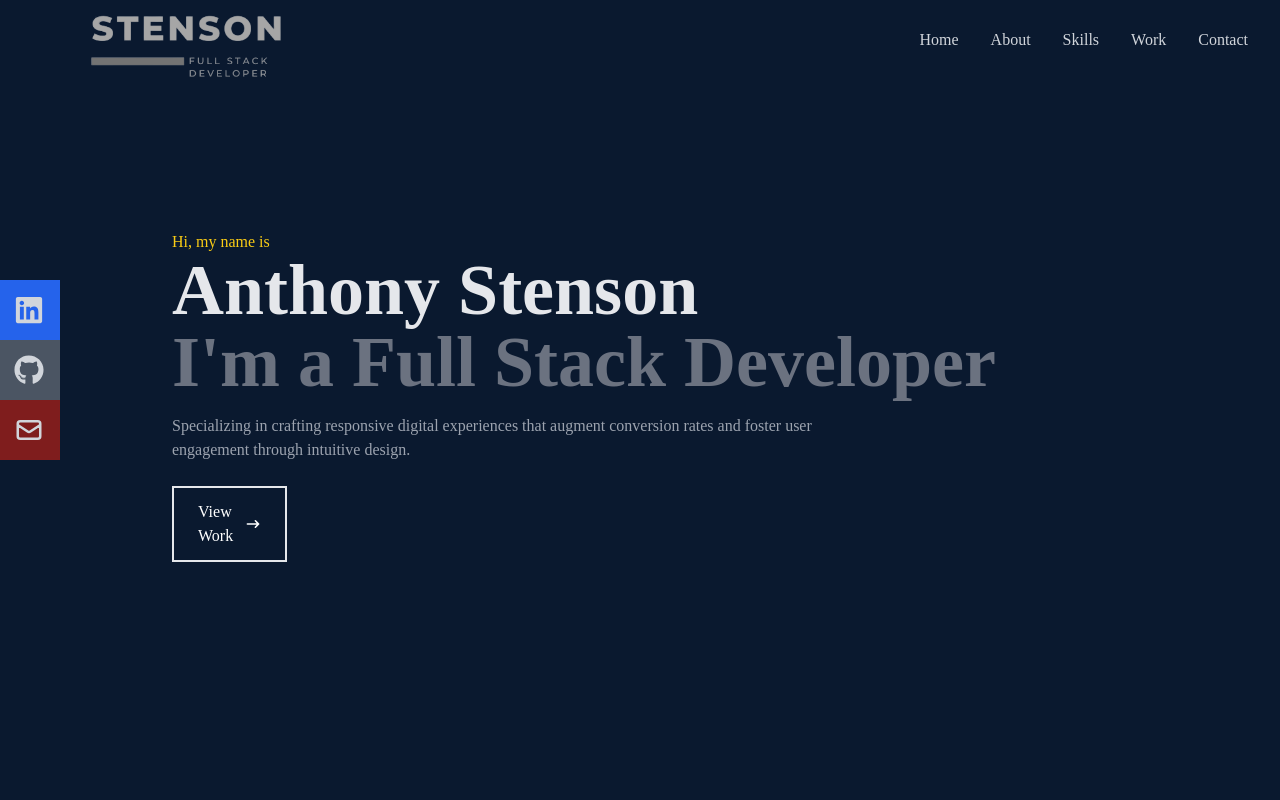
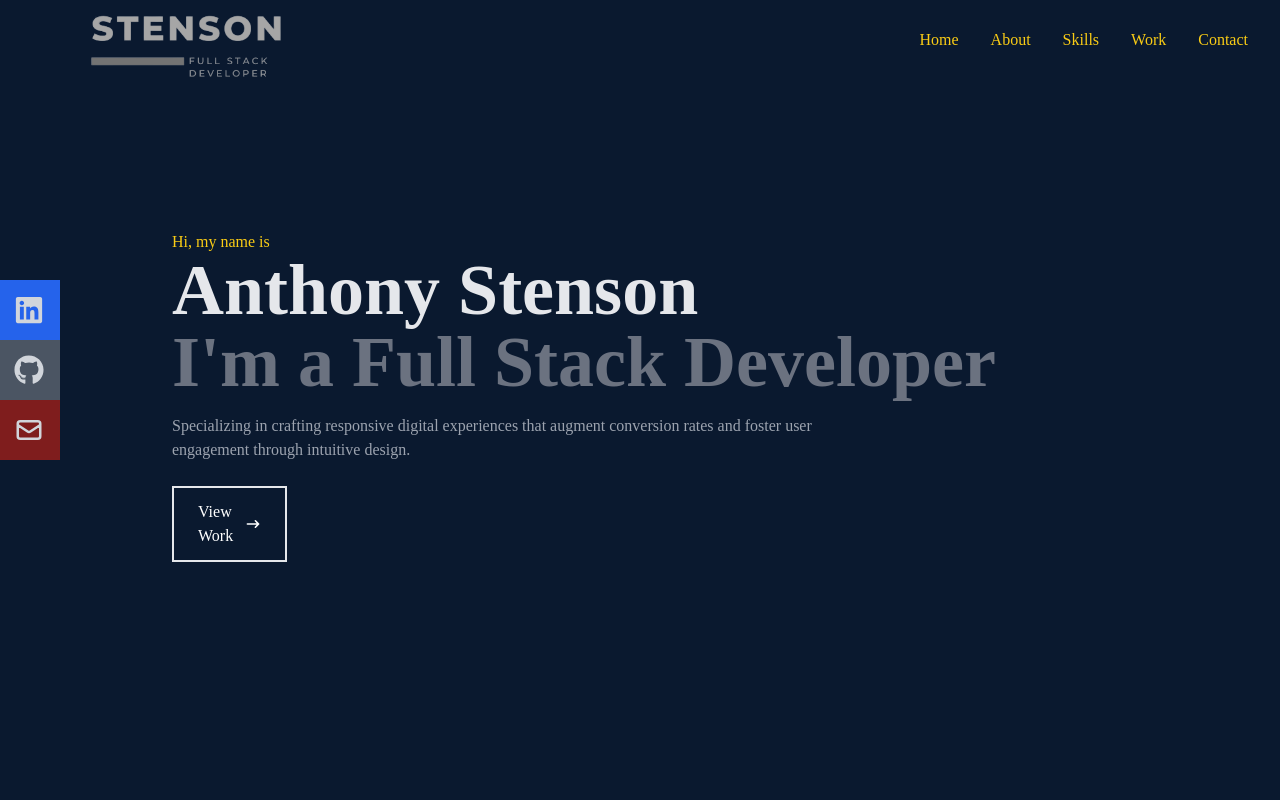
Before and after one commit to stens0n/2023Portfolio, a React (Create React App) app: page / in a window 1280 px wide. Shown: the top 800 px of the page. Built offline with nearby package versions, Linux system fonts and the light colour scheme.

Commit message:
styling updates pre deployment

```diff
--- a/src/components/DopeFooter.jsx
+++ b/src/components/DopeFooter.jsx
@@ -23,12 +23,19 @@ const DopeFooter = () => {
                 </div>
                 <div class="w-10/12 m-auto  mt-16 space-y-6 text-center sm:text-left sm:w-5/12 sm:mt-auto">
 
-                    <span class="block text-gray-300">Made with ❤️ by Anthony Stenson, 2023</span>
+                    <span class="block text-gray-300">Made with 💛 by Anthony Stenson, 2023
+
+                    <h2 class="text-yellow-500 ">Steeler Nation 🏈</h2>
+                    </span>
+
 
                 </div>
+
             </div>
+
         </div>
     </div>
+
     <div aria-hidden="true" class="absolute h-full inset-0 flex items-center">
         <div aria-hidden="true" class="bg-layers bg-scale w-56 h-56 m-auto blur-xl bg-gradient-to-r from-cyan-400 via-blue-500 to-purple-600 rounded-full md:w-[30rem] md:h-[30rem] md:blur-3xl"></div>
     </div>
--- a/src/components/Navbar.jsx
+++ b/src/components/Navbar.jsx
@@ -11,35 +11,35 @@ const Navbar = () => {
 
 
   return (
-    <div class='fixed w-full h-[80px] flex justify-between items-center px-4 bg-[#0a192f] text-gray-300'>
+    <div class='fixed w-full h-[80px] flex justify-between items-center px-4 bg-[#0a192f] text-gray-300 '>
       <div>
         <img src={Logo} alt='Logo Image' style={{width: '311px'}} />
       </div>
 
       {/* menu */}
-        <ul class='hidden md:flex' >
+        <ul class='hidden md:flex ' >
           <li>
-            <Link to="home" smooth={true} duration={500} >
+            <Link class="text-yellow-400 hover:text-yellow-500" to="home" smooth={true} duration={500} >
               Home
             </Link>
           </li>
           <li>
-            <Link to="about" smooth={true} duration={500} >
+            <Link class="text-yellow-400 hover:text-yellow-500" to="about" smooth={true} duration={500} >
               About
             </Link>
           </li>
           <li>
-            <Link to="skills" smooth={true} duration={500} >
+            <Link class="text-yellow-400 hover:text-yellow-500" to="skills" smooth={true} duration={500} >
               Skills
             </Link>
           </li>
           <li>
-            <Link to="work" smooth={true} duration={500} >
+            <Link class="text-yellow-400 hover:text-yellow-500" to="work" smooth={true} duration={500} >
               Work
             </Link>
           </li>
           <li>
-            <Link to="contact" smooth={true} duration={500} >
+            <Link class="text-yellow-400 hover:text-yellow-500" to="contact" smooth={true} duration={500} >
               Contact
             </Link>
           </li>
@@ -56,28 +56,28 @@ const Navbar = () => {
       : 'absolute top-0 left-0 w-full h-screen bg-[#0a192f] flex flex-col justify-center items-center'
       }
       >
-          <li class='py-6 text-4xl'>
-            <Link onClick={handleClick} to="home" smooth={true} duration={500} >
+          <li class='py-6 text-4xl '>
+            <Link class="text-yellow-400 hover:text-yellow-500" onClick={handleClick} to="home" smooth={true} duration={500} >
               Home
             </Link>
           </li>
           <li class='py-6 text-4xl'>
-            <Link onClick={handleClick} to="about" smooth={true} duration={500} >
+            <Link class="text-yellow-400 hover:text-yellow-500" onClick={handleClick} to="about" smooth={true} duration={500} >
               About
             </Link>
           </li>
           <li class='py-6 text-4xl'>
-            <Link onClick={handleClick} to="skills" smooth={true} duration={500} >
+            <Link class="text-yellow-400 hover:text-yellow-500" onClick={handleClick} to="skills" smooth={true} duration={500} >
               Skills
             </Link>
           </li>
           <li class='py-6 text-4xl'>
-            <Link onClick={handleClick} to="work" smooth={true} duration={500} >
+            <Link class="text-yellow-400 hover:text-yellow-500" onClick={handleClick} to="work" smooth={true} duration={500} >
               Work
             </Link>
           </li>
           <li class='py-6 text-4xl'>
-            <Link onClick={handleClick} to="contact" smooth={true} duration={500} >
+            <Link class="text-yellow-400 hover:text-yellow-500" onClick={handleClick} to="contact" smooth={true} duration={500} >
               Contact
             </Link>
           </li>
```
